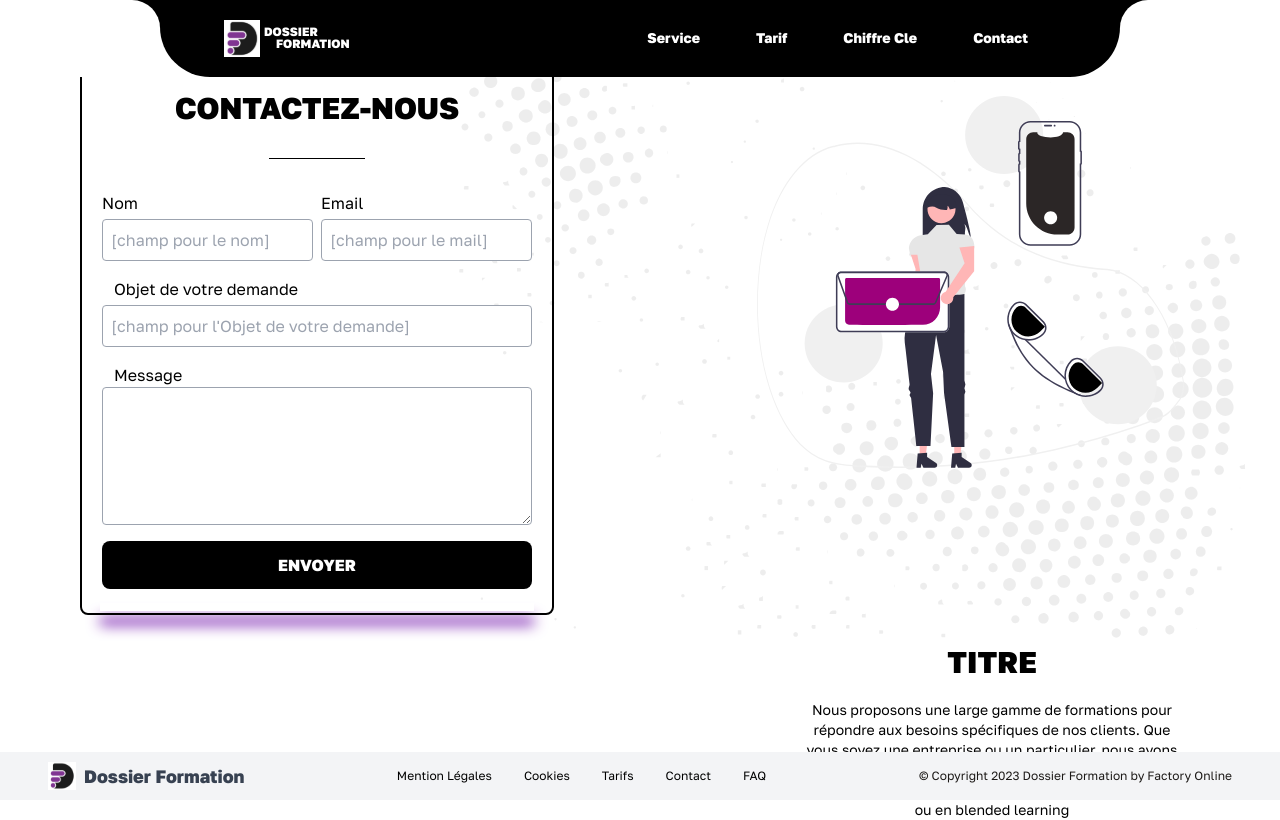
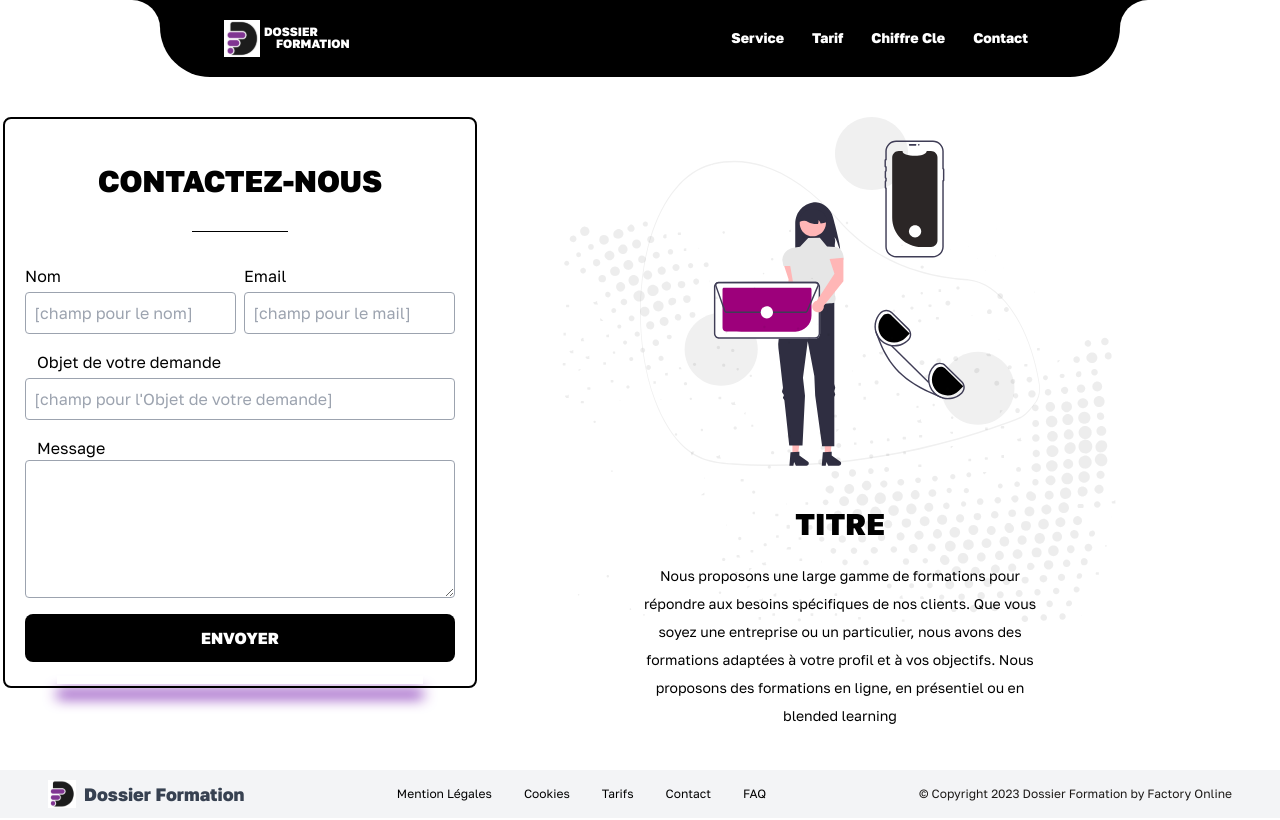
Before and after one commit to damadanyna/Dossier-Formation-Plateforme, a React (Vite) app: page /contact in a window 1280 px wide. Built offline with nearby package versions, Linux system fonts and the light colour scheme.

Commit message:
Modif page:contact

```diff
--- a/src/components/Footer.tsx
+++ b/src/components/Footer.tsx
@@ -2,17 +2,21 @@ import React, { useState } from 'react';
 import logo from '../assets/logo.svg';
 
 const Footer: React.FC = () => {
-  const [popup_shown,setPopup] =useState(false)
+  const [popup_shown,setPopup] =useState(false);
+
   const showPopup=(event:React.MouseEvent<HTMLButtonElement>)=>{
-    setPopup(true)
+    setPopup(true);
   };
   const hidePopup=(event:React.MouseEvent<HTMLButtonElement>)=>{
-    setPopup(false)
+    setPopup(false);
+
+    console.log(event);
+
   };
 
   return (
 <footer className=' flex w-full z-10 h-full'  >
-    <div className=" fixed z-10 top-0 left-0" >
+    <div className="fixed z-10 top-0 left-0" >
         { popup_shown &&
 
 
@@ -36,7 +40,7 @@ const Footer: React.FC = () => {
 
         }
       </div>
-  <div className="  bg-gray-100 z-30 text-xs py-2 px-12 flex flex-col md:flex-row items-center justify-between  mt-auto w-full">
+  <div className=" bg-gray-100 z-30 text-xs py-2 px-12 flex flex-col md:flex-row items-center justify-between  mt-auto w-full">
     <div className="flex items-center">
         <img className=' w-7' src={logo} alt="" />
         <span className="ml-2 font-bold text-lg text-gray-700">Dossier Formation</span>
@@ -53,11 +57,6 @@ const Footer: React.FC = () => {
       </div>
 
   </div>
-
-
-
-
-
 </footer>
 
 
--- a/src/components/Header.tsx
+++ b/src/components/Header.tsx
@@ -5,23 +5,27 @@ const Header=()=>{
     const items_=[
         {
             label:'Service',
-            url:'/#service'
+            url:'/#service',
+            isAncre:true
         },
         {
             label:'Tarif',
-            url:'/tarif'
+            url:'/tarif',
+            isAncre:false
         },
         {
             label:'Chiffre Cle',
-            url:'/#chiffreCle'
+            url:'/#chiffreCle',
+            isAncre:true
         },
         {
             label:'Contact',
-            url:'/contact'
+            url:'/contact',
+            isAncre:false
         }
     ];
     return(
-        <div className=" text-white w-full flex flex-row  bg-white justify-center ">
+        <div className=" text-white w-full flex flex-row  bg-white justify-center sticky top-0">
             <div className="flex bg-black" >
                 <div className=" bg-white w-7 rounded1_"></div>
             </div>
@@ -36,7 +40,9 @@ const Header=()=>{
                 <div className="flex flex-row font-semibold text-sm">
                     {items_.map((item,index)=>(
                         <div key={index}>
-                            <Link to={item.url} className=" mx-7">{item.label}</Link>
+                            {item.isAncre && <a href={item.url}>{item.label}</a> }
+                            {!item.isAncre && <Link to={item.url} className=" mx-7">{item.label}</Link> }
+
                         </div>
                     ))
 
--- a/src/layouts/main.tsx
+++ b/src/layouts/main.tsx
@@ -3,16 +3,14 @@ import Header from '../components/Header';
 import Footer from '../components/Footer';
 function App() {
     return (
-    <div className='  '>
-        <div className=' z-50 fixed top-0 left-0  w-full flex items-center justify-center'>
+    <div className='relative'>
+        <div className='z-50 sticky top-0  w-full flex items-center justify-center'>
             <Header></Header>
         </div>
-        <div className=' flex '>
-        <Outlet />
+        <div className='flex justify-center items-center'>
+            <Outlet />
         </div>
-        <div className=' overflow-hidden z-40 fixed bottom-0 w-full flex'>
-            <Footer></Footer>
-        </div>
+        <Footer></Footer>
 
     </div>
     );
--- a/src/pages/Contact.tsx
+++ b/src/pages/Contact.tsx
@@ -7,8 +7,8 @@ import Button from '../components/btn/Boutton';
 
 const Footer: React.FC = () => {
     return (
-        <div className=' h-screen  flex flex-row pt-11 over '>
-            <div className=" flex flex-col absolute left-20 items-center">
+        <div className='flex mt-10 mx-10 mb-10 relative'>
+            <div className=" flex flex-col left-20 items-center w-1/3">
                 <div className=" z-10 flex  flex-col  border-2 px-5 py-6 rounded-lg  border-black">
                     <div className="flex flex-row justify-center">
                         <span className=' uppercase pt-5 font-semibold text-3xl'>Contactez-nous</span>
@@ -43,15 +43,17 @@ const Footer: React.FC = () => {
                 <div className=" z-0 w-11/12 box_shasdow2_ h-2 -mt-3 bg-tranparent"></div>
 
             </div>
-            <div className=' flex'>
-                <img className=' w-2/3 right-0 absolute' src={dot} alt="" />
-                <img className=' w-2/6 right-24 top-24  absolute' src={human} alt="" />
+            <div className='w-2/3 flex overflow-hidden justify-center items-center'>
+                <img className=' w-1/2 absolute ' src={dot} alt="" />
 
-            </div>
-            <div className=" absolute right-24 items-center -bottom-5  flex flex-col">
-                <span className=' font-semibold text-3xl'>TITRE</span>
-                <span className=' text-center w-96  text-sm mt-5'>
-                Nous proposons une large gamme de formations pour répondre aux besoins spécifiques de nos clients. Que vous soyez une entreprise ou un particulier, nous avons des formations adaptées à votre profil et à vos objectifs. Nous proposons des formations en ligne, en présentiel ou en blended learning     </span>
+                <div className='flex flex-col justify-center items-center'>
+                    <img className='mb-10'style={{width:'400px'}} src={human} alt="" />
+                    <div className="right-24 items-center -bottom-5 flex flex-col">
+                        <span className=' font-semibold text-3xl'>TITRE</span>
+                        <span className=' text-center w-1/2 leading-7 text-sm mt-5'>
+                        Nous proposons une large gamme de formations pour répondre aux besoins spécifiques de nos clients. Que vous soyez une entreprise ou un particulier, nous avons des formations adaptées à votre profil et à vos objectifs. Nous proposons des formations en ligne, en présentiel ou en blended learning     </span>
+                    </div>
+                </div>
             </div>
 
         </div>
--- a/src/pages/Tarif.tsx
+++ b/src/pages/Tarif.tsx
@@ -50,7 +50,7 @@ const tarifs = {
 const euro = '€';
 
 function Tarif(){
-    return (<div className=" py-10 transform scale-90 flex flex-wrap justify-center items-center">
+    return (<div className=" py-10 transform scale-90 flex flex-wrap justify-center items-center w-full">
 
         {/* Pour le bloc base */}
         <div className=" transform scale-90 border-2 shadow-lg flex flex-col pt-10 mb-5 rounded-lg bg-white" style={{width:`${tarifs['base'].width}px`}}>
```
